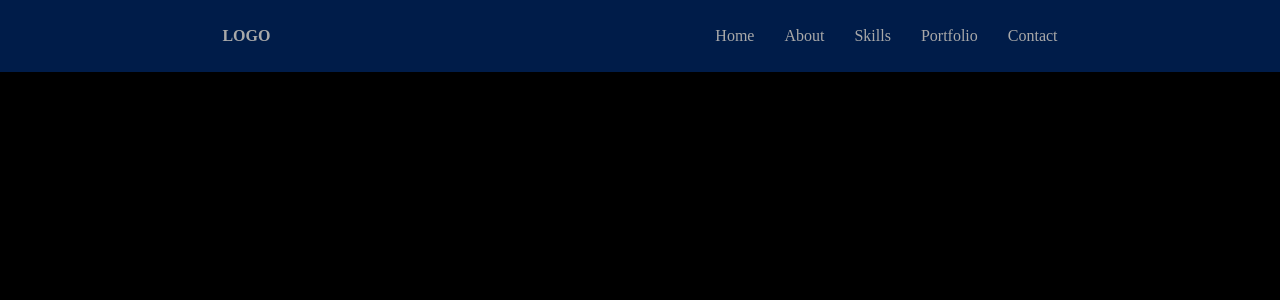
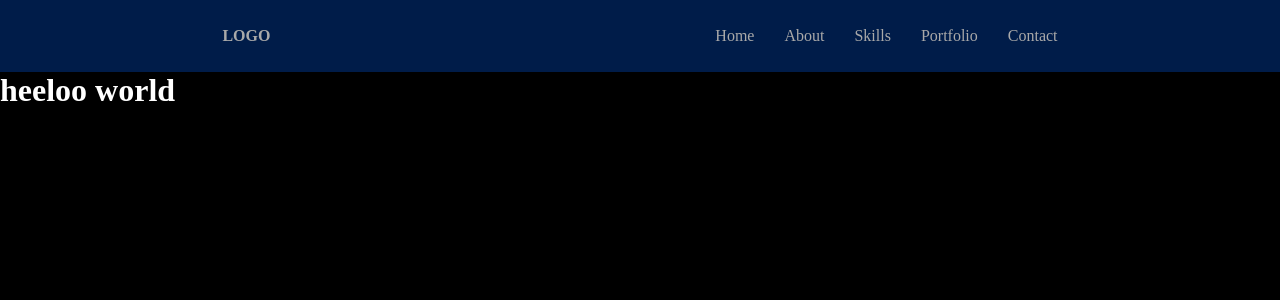
Before and after one commit to reemi7/React-Nav-Bar, a React (Vite) app: page / in a window 1280 px wide. Shown: the top 300 px of the page. Built offline with nearby package versions, Linux system fonts and the light colour scheme.

Commit message:
practice

```diff
--- a/src/App.jsx
+++ b/src/App.jsx
@@ -8,7 +8,7 @@ function App() {
       <div>
 
         <Navbar/>
-
+        <h1 style={{color:"white"}}>heeloo world</h1>
       </div>
   )
 }
```
